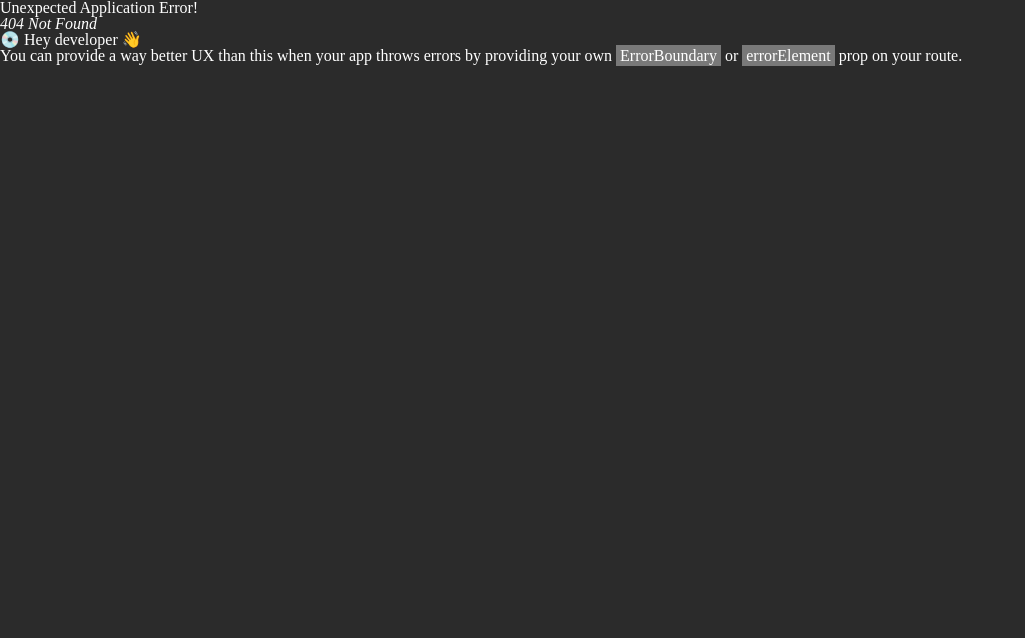
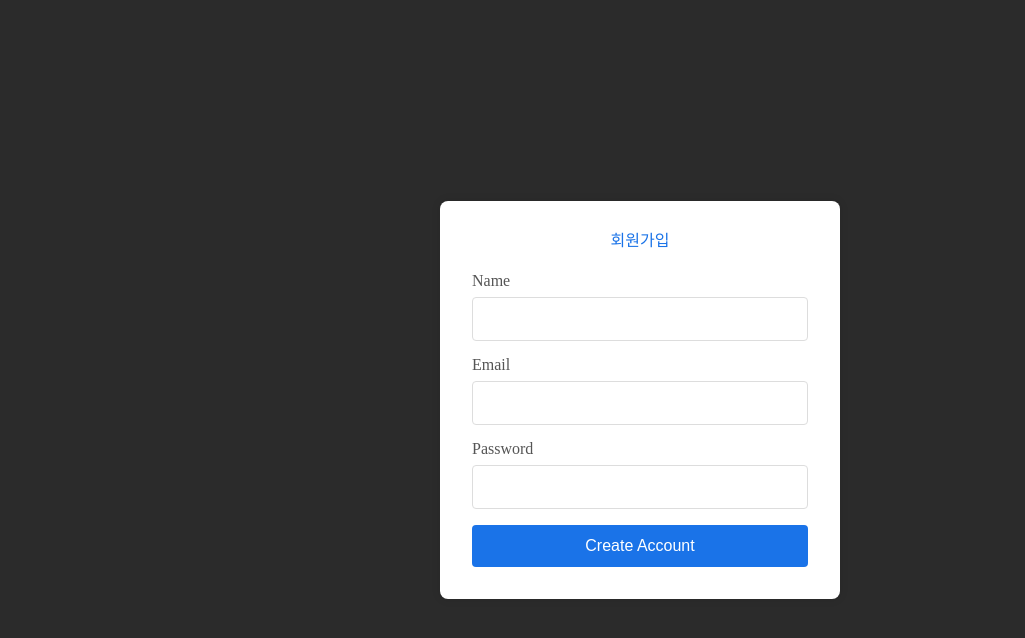
Before and after one commit to dasom222g/chwitter, a React (Create React App) app: page /signup in a window 1280 px wide. Before the commit this address had no page. Shown: the top 638 px of the page, without its empty margins (0-1025 px from the left). Built offline with nearby package versions, Linux system fonts and the light colour scheme.

Commit message:
Add signup and redirection

```diff
--- a/src/App.tsx
+++ b/src/App.tsx
@@ -4,17 +4,22 @@ import Layout from "./components/Layout";
 import Home from "./pages/Home";
 import Profile from "./pages/Profile";
 import Login from "./pages/Login";
-import CreateAccount from "./pages/CreateAccount";
+import SignUp from "./pages/SignUp";
 import { createGlobalStyle } from "styled-components";
 import reset from "styled-reset";
 import Loading from "./components/Loading";
 import { auth } from "./firebase";
+import ProtectPage from "./pages/ProtectPage";
 
 // router 정의
 const router = createBrowserRouter([
   {
     path: "/",
-    element: <Layout />,
+    element: (
+      <ProtectPage>
+        <Layout />
+      </ProtectPage>
+    ),
     children: [
       {
         path: "",
@@ -31,8 +36,8 @@ const router = createBrowserRouter([
     element: <Login />,
   },
   {
-    path: "/create-account",
-    element: <CreateAccount />,
+    path: "/signup",
+    element: <SignUp />,
   },
 ]);
 
@@ -55,6 +60,7 @@ function App() {
   const init = async () => {
     // firebase에서 로그인 데이터 가져오기
     await auth.authStateReady(); // 인증상태가 준비 되었는지
+    console.log("인증 완료", auth);
 
     // 준비된 이후 실행
     setIsLoading(false);
--- a/src/pages/Home.tsx
+++ b/src/pages/Home.tsx
@@ -1,7 +1,20 @@
 import React from "react";
+import { auth } from "../firebase";
 
 const Home = () => {
-  return <div>Home</div>;
+  // logic
+  const handleLogout = () => {
+    auth.signOut();
+  };
+  // view
+  return (
+    <div>
+      Home
+      <button type="button" onClick={handleLogout}>
+        Logout
+      </button>
+    </div>
+  );
 };
 
 export default Home;
--- /dev/null
+++ b/src/pages/ProtectPage.tsx
@@ -0,0 +1,20 @@
+import React, { FC } from "react";
+import { auth } from "../firebase";
+import { Navigate } from "react-router-dom";
+
+interface ProtectPageProps {
+  children: React.ReactNode;
+}
+
+const ProtectPage: FC<ProtectPageProps> = ({ children }) => {
+  // logic
+  // user를 state로 관리해서 리다이렉트 시키면 currentUser데이터를 가져오기 전에 null로 인식해서 로그인 유저들을 리다이렉트 시킬수 있음
+
+  const user = auth.currentUser;
+  console.log("🚀 ~ user:", user);
+
+  // view
+  return user ? <>protect!! {children}</> : <Navigate to="/login" />;
+};
+
+export default ProtectPage;
--- a/src/pages/CreateAccount.tsx
+++ b/src/pages/SignUp.tsx
@@ -1,5 +1,8 @@
+import { createUserWithEmailAndPassword, updateProfile } from "firebase/auth";
 import React, { useState } from "react";
 import styled from "styled-components";
+import { auth } from "../firebase";
+import { useNavigate } from "react-router-dom";
 
 const SignupContainer = styled.div`
   display: flex;
@@ -67,8 +70,10 @@ const Error = styled.p`
   text-align: center;
 `;
 
-const CreateAccount = () => {
+const SignUp = () => {
   // Logic
+  const navigate = useNavigate();
+
   const [isLoading, setIsLoading] = useState(false);
   const [error, setError] = useState("");
 
@@ -76,18 +81,35 @@ const CreateAccount = () => {
   const [email, setEmail] = useState("");
   const [password, setPassword] = useState("");
 
-  const handleSubmit = (e: React.FormEvent<HTMLFormElement>) => {
+  const handleSubmit = async (e: React.FormEvent<HTMLFormElement>) => {
     e.preventDefault();
+    // 하나라도 빈 값이거나 현재 로딩중이면 실행안함
+    if (isLoading || name === "" || email === "" || password === "") return;
 
     try {
+      setIsLoading(true);
+      // TODO: 1. 가입 계정 생성
+      const credential = await createUserWithEmailAndPassword(
+        auth,
+        email,
+        password
+      );
+      console.log("🚀 credential:", credential);
+
+      // TODO: 2. 사용자 프로필이름 지정
+      await updateProfile(credential.user, {
+        displayName: name,
+      });
+
+      // TODO: 3. 홈페이지로 리다이렉트
+      navigate("/");
     } catch (e) {
       // setError()
+      console.log("e", e);
     } finally {
+      setIsLoading(false);
     }
 
-    // TODO: 1. 가입 계정 생성
-    // TODO: 2. 사용자 프로필이름 지정
-    // TODO: 3. 홈페이지로 리다이렉트
     console.log("Account creation attempted with:", { name, email, password });
     // Here you would typically handle the signup logic
   };
@@ -95,7 +117,7 @@ const CreateAccount = () => {
   return (
     <SignupContainer>
       <SignupForm onSubmit={handleSubmit}>
-        <Title>Create Account</Title>
+        <Title>회원가입</Title>
         <InputGroup>
           <Label htmlFor="name">Name</Label>
           <Input
@@ -135,4 +157,4 @@ const CreateAccount = () => {
   );
 };
 
-export default CreateAccount;
+export default SignUp;
```
